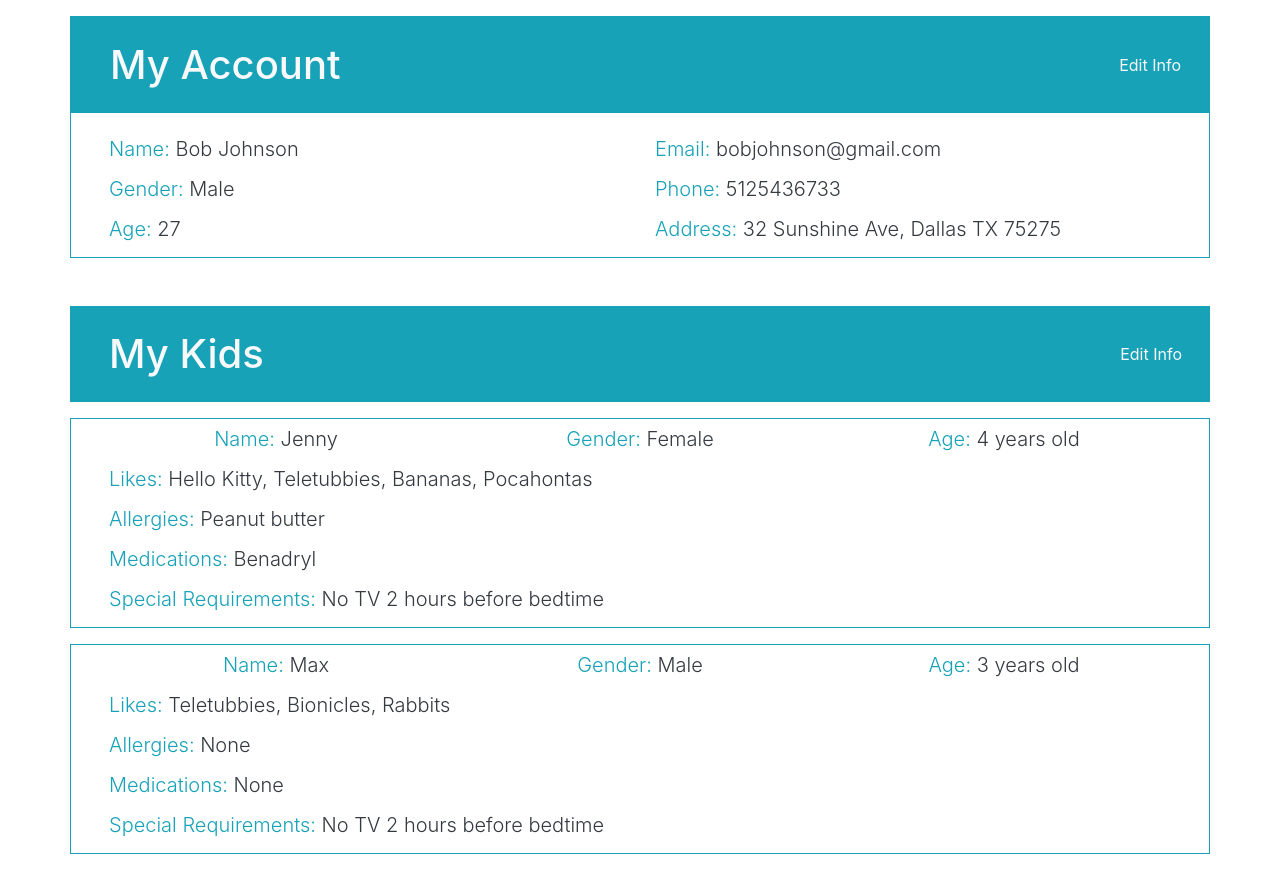
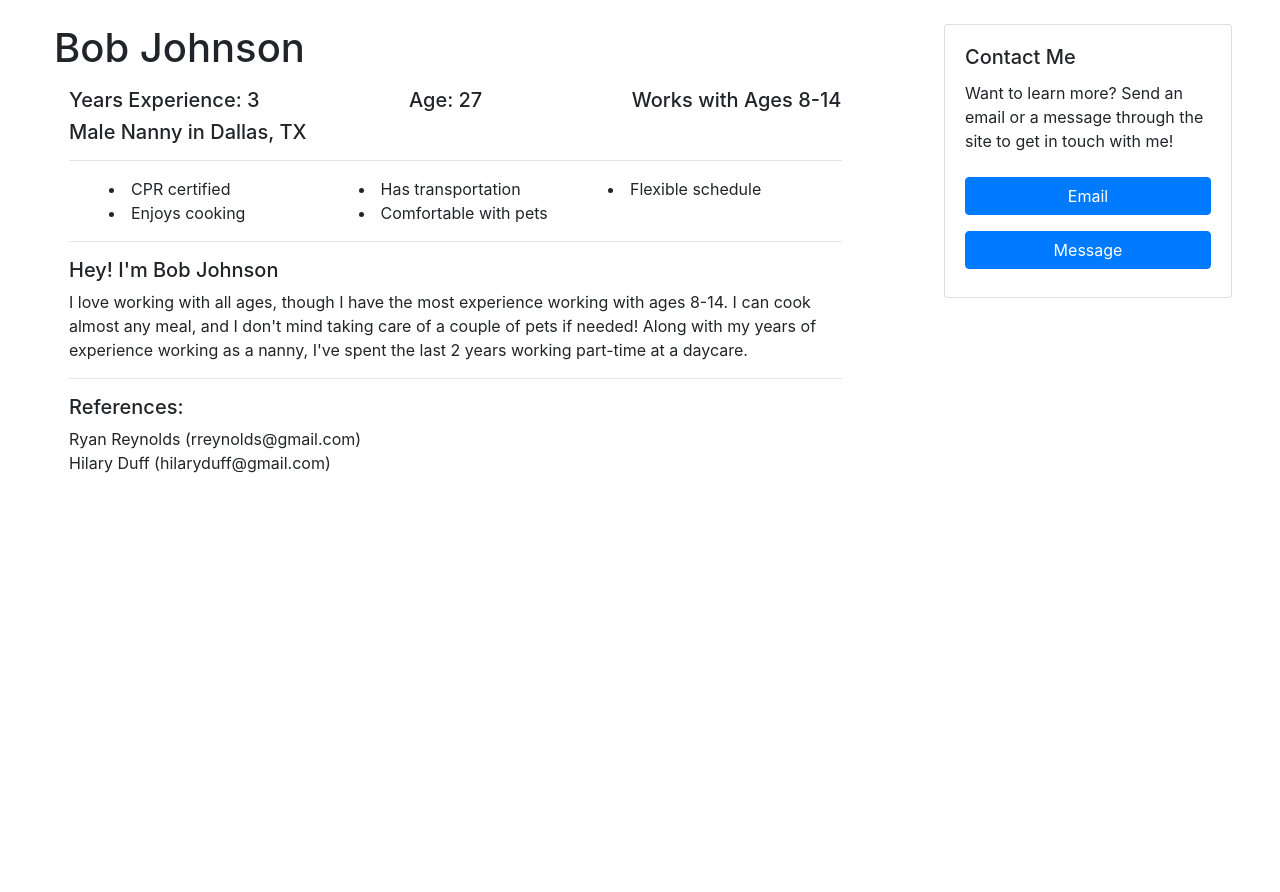
Before and after one commit to mlee98/nannyApp, an Angular app in the folder GUI/nannyApp/: page / in a window 1280 px wide. After the commit the page ends 800 px from the top, so only its background shows below. Built offline with nearby package versions, Linux system fonts and the light colour scheme.

Commit message:
nanny profile page set up

```diff
--- a/GUI/nannyApp/src/app/app.component.html
+++ b/GUI/nannyApp/src/app/app.component.html
@@ -1 +1,2 @@
-<app-settings-page></app-settings-page>
+<!-- <app-settings-page [account]="account"></app-settings-page> -->
+<app-nanny-profile-page [account]="account"></app-nanny-profile-page>
--- a/GUI/nannyApp/src/app/app.component.ts
+++ b/GUI/nannyApp/src/app/app.component.ts
@@ -1,10 +1,78 @@
-import { Component } from '@angular/core';
+import { Component, OnInit } from '@angular/core';
+import { Account } from '../models/account';
 
 @Component({
   selector: 'app-root',
   templateUrl: './app.component.html',
   styleUrls: ['./app.component.css']
 })
-export class AppComponent {
+export class AppComponent implements OnInit {
   title = 'nannyApp';
+
+  account: Account;
+
+  ngOnInit() {
+    this.account = {
+      name: 'Bob Johnson',
+      email: 'bobjohnson@gmail.com',
+      phone: 5125436733,
+      address: '32 Sunshine Ave',
+      city: 'Dallas',
+      state: 'TX',
+      zip: 75275,
+      gender: 'Male',
+      age: 27,
+      type: 'parent',
+
+      // PARENT account info
+      children: [
+        {
+          name: 'Jenny',
+          gender: 'Female',
+          age: 4,
+          likes: 'Hello Kitty, Teletubbies, Bananas, Pocahontas',
+          allergies: 'Peanut butter',
+          medications: 'Benadryl',
+          specialReqs: 'No TV 2 hours before bedtime',
+        },
+        {
+          name: 'Max',
+          gender: 'Male',
+          age: 3,
+          likes: 'Teletubbies, Bionicles, Rabbits',
+          allergies: 'None',
+          medications: 'None',
+          specialReqs: 'No TV 2 hours before bedtime',
+        }
+      ],
+
+      // NANNY account info
+      yearsExp: 3,
+      workWithAges: '8-14',
+      skills: [
+        'CPR certified',
+        'Enjoys cooking',
+        'Has transportation',
+        'Comfortable with pets',
+        'Flexible schedule',
+      ],
+      bio: 'I love working with all ages, though I have the most experience working with ages 8-14.' +
+          ' I can cook almost any meal, and I don\'t mind taking care of a couple of pets if needed!' +
+          ' Along with my years of experience working as a nanny, I\'ve spent the last 2 years' +
+          ' working part-time at a daycare.',
+      references: [
+        {
+          name: 'Ryan Reynolds',
+          phone: 5124687344,
+          email: 'rreynolds@gmail.com',
+        },
+        {
+          name: 'Hilary Duff',
+          phone: 2146723541,
+          email: 'hilaryduff@gmail.com',
+        }
+      ]
+    };
+
+  }
 }
--- a/GUI/nannyApp/src/models/account.ts
+++ b/GUI/nannyApp/src/models/account.ts
@@ -6,6 +6,9 @@ export class Account {
   email?: string;
   phone?: number;
   address?: string;
+  city?: string;
+  state?: string;
+  zip?: number;
   gender?: string;
   age?: number;
   type?: string; // parent or nanny
--- /dev/null
+++ b/GUI/nannyApp/src/nanny-profile-page/nanny-contact-card/nanny-contact-card.component.html
@@ -0,0 +1,13 @@
+<div class="card" style="width: 18rem">
+  <div class="card-body">
+    <h5 class="card-title">Contact Me</h5>
+    <p>
+      Want to learn more? Send an email or a message
+      through the site to get in touch with me!
+    </p>
+    <div class="d-flex flex-column">
+      <button class="btn btn-primary mb-2 mt-2">Email</button>
+      <button class="btn btn-primary mb-2 mt-2">Message</button>
+    </div>
+  </div>
+</div>
--- /dev/null
+++ b/GUI/nannyApp/src/nanny-profile-page/nanny-contact-card/nanny-contact-card.component.ts
@@ -0,0 +1,15 @@
+import { Component, OnInit } from '@angular/core';
+
+@Component({
+  selector: 'app-nanny-contact-card',
+  templateUrl: './nanny-contact-card.component.html',
+  styleUrls: ['./nanny-contact-card.component.css']
+})
+export class NannyContactCardComponent implements OnInit {
+
+  constructor() { }
+
+  ngOnInit() {
+  }
+
+}
--- a/GUI/nannyApp/src/nanny-profile-page/nanny-profile-page.component.css
+++ b/GUI/nannyApp/src/nanny-profile-page/nanny-profile-page.component.css
@@ -0,0 +1,9 @@
+.fixed-contact {
+  right: 3em;
+}
+
+.skills-list {
+  column-count: 3;
+  column-gap: 1em;
+  list-style-position: inside;
+}
--- a/GUI/nannyApp/src/nanny-profile-page/nanny-profile-page.component.html
+++ b/GUI/nannyApp/src/nanny-profile-page/nanny-profile-page.component.html
@@ -1,3 +1,28 @@
-<p>
-  nanny-profile-page works!
-</p>
+<div class="container row m-4">
+  <div class="col col-lg-9">
+    <h1 class="mb-3">{{account.name}}</h1>
+    <div class="container d-flex justify-content-between">
+      <h5>Years Experience: {{account.yearsExp}}</h5>
+      <h5>Age: {{account.age}}</h5>
+      <h5>Works with Ages {{account.workWithAges}}</h5>
+    </div>
+    <div class="container">
+      <h5>{{account.gender}} Nanny in {{account.city}}, {{account.state}}</h5>
+      <hr>
+      <ul class="skills-list">
+        <li class="mr-6" *ngFor="let skill of account.skills; let i = index">{{skill}}</li>
+      </ul>
+      <hr>
+      <h5>Hey! I'm {{account.name}}</h5>
+      {{account.bio}}
+      <hr>
+      <h5>References:</h5>
+      <div *ngFor="let ref of account.references">{{ref.name}} ({{ref.email}})</div>
+    </div>
+  </div>
+  <div class="col col-sm-2">
+    <div class="position-fixed fixed-contact">
+      <app-nanny-contact-card></app-nanny-contact-card>
+    </div>
+  </div>
+</div>
--- a/GUI/nannyApp/src/nanny-profile-page/nanny-profile-page.component.ts
+++ b/GUI/nannyApp/src/nanny-profile-page/nanny-profile-page.component.ts
@@ -1,4 +1,5 @@
-import { Component, OnInit } from '@angular/core';
+import { Component, OnInit, Input } from '@angular/core';
+import { Account } from '../models/account';
 
 @Component({
   selector: 'app-nanny-profile-page',
@@ -9,6 +10,8 @@ export class NannyProfilePageComponent implements OnInit {
 
   constructor() { }
 
+  @Input() account: Account;
+
   ngOnInit() {
   }
 
--- a/GUI/nannyApp/src/settings-page/settings-page.component.ts
+++ b/GUI/nannyApp/src/settings-page/settings-page.component.ts
@@ -1,4 +1,4 @@
-import { Component, OnInit } from '@angular/core';
+import { Component, OnInit, Input } from '@angular/core';
 import { Account } from '../models/account';
 
 @Component({
@@ -10,60 +10,8 @@ export class SettingsPageComponent implements OnInit {
 
   constructor() { }
 
-  account: Account;
+  @Input() account: Account;
 
-  ngOnInit() {
-    this.account = {
-      name: 'Bob Johnson',
-      email: 'bobjohnson@gmail.com',
-      phone: 5125436733,
-      address: '32 Sunshine Ave, Dallas TX 75275',
-      gender: 'Male',
-      age: 27,
-      type: 'parent',
-
-      // PARENT account info
-      children: [
-        {
-          name: 'Jenny',
-          gender: 'Female',
-          age: 4,
-          likes: 'Hello Kitty, Teletubbies, Bananas, Pocahontas',
-          allergies: 'Peanut butter',
-          medications: 'Benadryl',
-          specialReqs: 'No TV 2 hours before bedtime',
-        },
-        {
-          name: 'Max',
-          gender: 'Male',
-          age: 3,
-          likes: 'Teletubbies, Bionicles, Rabbits',
-          allergies: 'None',
-          medications: 'None',
-          specialReqs: 'No TV 2 hours before bedtime',
-        }
-      ],
-
-      // NANNY account info
-      yearsExp: 3,
-      workWithAges: '8-14',
-      skills: ['CPR certified', 'cooking', 'transportation'],
-      bio: 'I love working with all ages, though I have the most experience working with ages 8-14.' +
-          ' I can cook almost any meal, and I don\'t mind taking care of a couple of pets if needed!',
-      references: [
-        {
-          name: 'Ryan Reynolds',
-          phone: 5124687344,
-          email: 'rreynolds@gmail.com',
-        },
-        {
-          name: 'Hilary Duff',
-          phone: 2146723541,
-          email: 'hilaryduff@gmail.com',
-        }
-      ]
-    };
-
-  }
+  ngOnInit() {}
 
 }
```
Also changed, not shown: GUI/nannyApp/src/nanny-profile-page/nanny-profile-page.module.ts (+8 -1 lines), GUI/nannyApp/src/nanny-profile-page/nanny-contact-card/nanny-contact-card.component.css (added), 1 other file (tests, documents, lock files or other folders).
